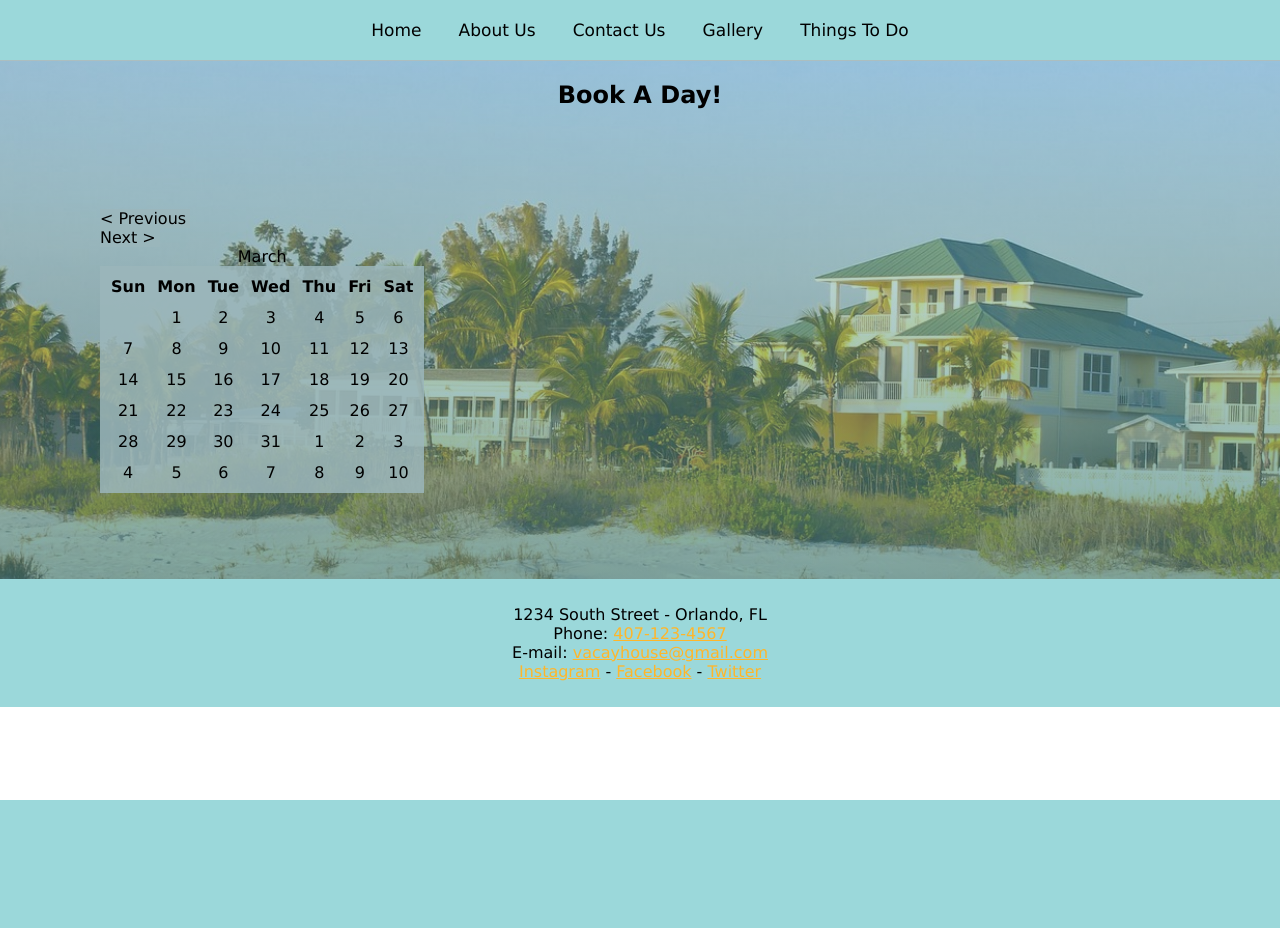
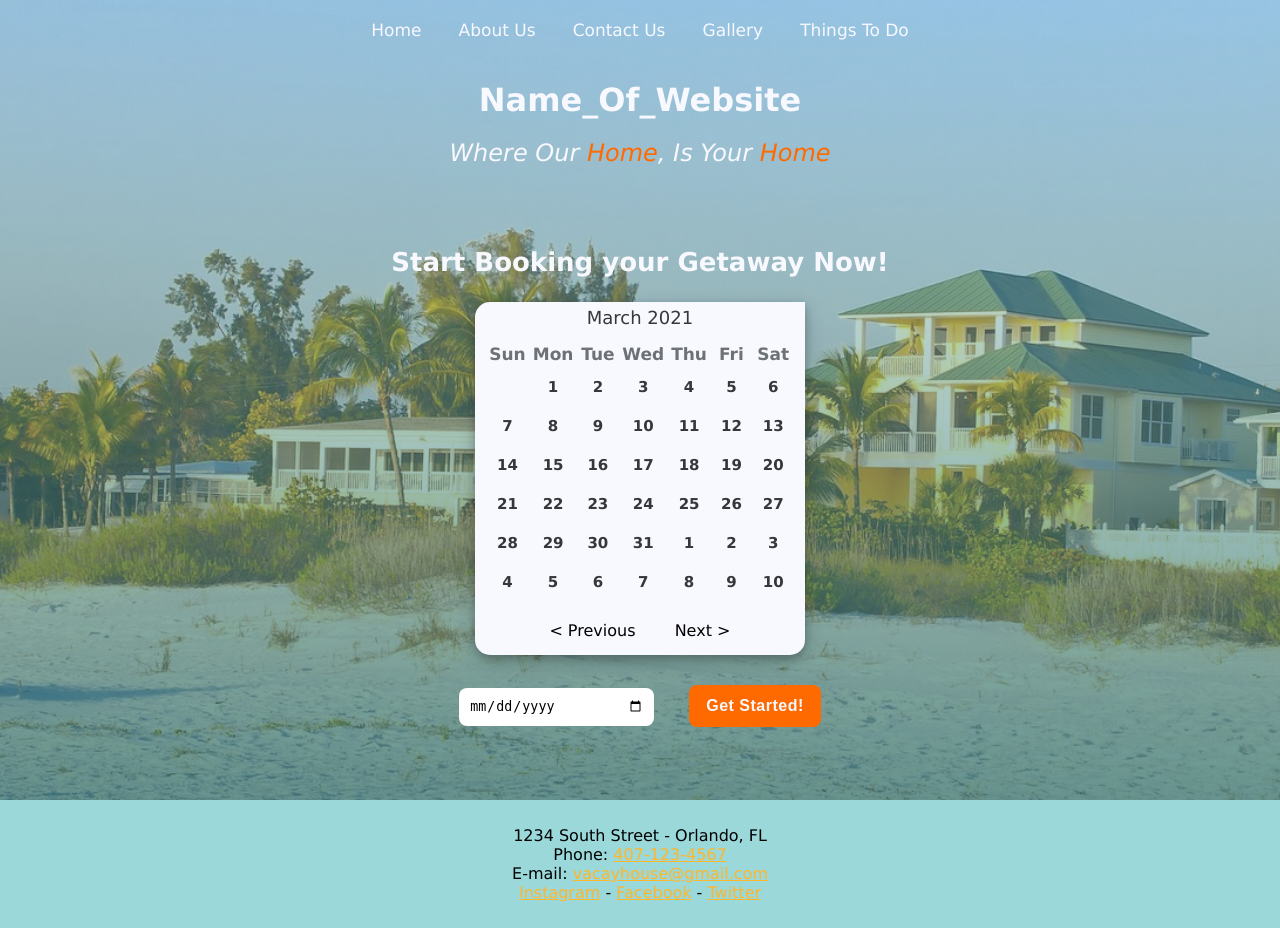
Before and after one commit to Weegee5859/airbnb_booking_website, a PHP site: page /home.php in a window 1280 px wide. Before the commit the page ends 800 px from the top, so only its background shows below. Run offline with PHP 8.4, Linux system fonts and the light colour scheme.

Commit message:
udpated homepage
-html
Homepage updated
added title and motto
calender updated
added "get started" button, current not linked to anything but will send you to "contact.php" page.

```diff
--- a/final_website/html/css/homepage.css
+++ b/final_website/html/css/homepage.css
@@ -4,40 +4,142 @@
  * Filename:	homepage.css
  */
 
+svg {
+	display: block;
+	margin: auto;
+}
 
-body#home {
+#website_title {
+	color: #f8f8ff;
+	font-weight: bold;
+	margin-bottom: 5px;
+}
+
+#website_motto {
+	font-size: 24px;
+	font-weight: lighter;
+	color: #f8f8ff;
+	font-style: italic;
+}
+
+#website_motto_contrast {
+	color: #ff6a00;
+	font-style: italic;
+}
+/* overwirtting header css */
+#nav_list {
+	background-color: rgba(0,0,0,0);
+}
+
+#top_image_container {
 	background-image: linear-gradient(#b5e2e340, #296d70B4), url("../resources/vac_house.jpg");
 	background-position: center;
 	background-repeat: no-repeat;
 	background-size: cover;
+	height: 100vh;
+	text-align: center;
 }
 
 #calH {
+	color: #f8f8ff;
+	font-size: 26px;
+	font-weight: bold;
+	margin-top: 80px;
+	margin-bottom: 10px;
 	position: relative;
 	text-align: center;
 }
 
+#contact_us_button {
+	background-color: #ff6a00;
+	border: 0px solid rgba(0,0,0,0);
+	border-radius: 8px;
+	color: #f8f8ff;
+	font-size: 16px;
+	font-weight: bold;
+	letter-spacing: .5px;
+	margin-left: 30px;
+	margin-top: 15px;
+	padding: 12px;
+	padding-left: 17px;
+	padding-right: 17px;
+	text-align: center;
+}
+
 #dates {
-	height: 270px;
-	width: 328px;
-	position: center;
-	margin: 100px;
+	padding: 15px;
+}
+
+
+#home_input_date {
+	border-radius: 8px;
+	padding: 10px;
+	width: 175px;
+	border: 0px solid white;
 }
 
 #prev {
-	background-color: rgba(156,183,187,.85);
-	width: 90px;
 	border-color: black;
 	border: 20px;
+	display: inline-block;
+	width: 90px;
 }
 
 #next {
-	background-color: rgba(156,183,187,.85);
+	display: inline-block;
 	width: 60px;
 }
 
 #dateCal {
 	text-align: center;
-	background-color: rgba(156,183,187,.85);
-	border-spacing: 10px;
+	border-spacing: 5px;
+	margin-left: auto;
+	margin-right: auto;
+	padding: 5px;
+	padding-left: 8px;
+	padding-right: 8px;
+	padding-bottom: 2px;
 }
+#dateCal th {
+	color: #6c7275;
+	font-size: 17px;
+}
+
+#dateCal td {
+	padding: 6px;
+	border: 2px solid rgba(0,0,0,0);
+	color: #353839;
+	font-size: 15px;
+	font-weight: bold;
+	transition: color 0.3s ease-out, border 0.3s ease-out;
+	text-align: center;
+}
+
+#dateCal td:hover {
+	border: 2px solid red;
+	color: red;
+}
+
+#dateCal caption {
+	color: #353839;
+	font-size: 18px;
+	padding: 5px;
+
+}
+
+#dateCal_container {
+	background-color: #f8f8ff;
+	display:inline-block;
+	box-shadow: 0 4px 8px 0 rgba(0, 0, 0, 0.2), 0 6px 20px 0 rgba(0, 0, 0, 0.19);
+	border-radius: 15px;
+	border-top-right-radius: 0px;
+}
+
+#prev_next_buttons_container {
+	margin: 15px;
+}
+
+#prev_next_buttons_container div {
+	margin-left: 15px;
+	margin-right: 15px;
+}
--- a/final_website/html/css/stylesheet.css
+++ b/final_website/html/css/stylesheet.css
@@ -19,7 +19,6 @@
 
 #nav_list {
 	background-color: #9bd8da;
-	border-bottom: 1px solid rgba(180,180,180,0.7);
 	display: inline-block;
 	list-style-type: none;
 	margin: 0;
@@ -34,7 +33,7 @@
 
 #nav_item a {
 	display: block;
-	color: #000;
+	color: #f8f8ff;
 	padding: 8px 16px;
 	text-decoration: none;
 	padding-top: 20px;
--- a/final_website/html/home.php
+++ b/final_website/html/home.php
@@ -14,18 +14,22 @@ Filename:	home.html
 	<link rel="stylesheet" href="css/homepage.css" />
 </head>
 <body id="home" >
+	<div id="top_image_container">
 		<?php include 'header.html';?>
+
+		<h1 id="website_title">Name_Of_Website</h1>
+
+		<h2 x="0" y="15" id="website_motto">
+			Where Our <span id="website_motto_contrast">Home</span>, Is Your <span id="website_motto_contrast">Home</span>
+		</h2>
 		<!--will be changed to better pictuer, closer up.-->
-	<div>
-	<p> <!--title for calander.-->
-		<h2 id="calH">Book A Day!</h2>
-	</p>
+		<!--title for calander.-->
+		<p id="calH">Start Booking your Getaway Now!</p>
 		<div id="dates">
 			<!--Calander will update to have JavaScript/PHP-->
-		<div id="prev">&lt; Previous</div>
-		<div id="next">Next &gt;</div>
+			<div id="dateCal_container">
 				<table id="dateCal">
-			<caption>March</caption>
+					<caption>March 2021</caption>
 					<tr>
 						<th>Sun</th>
 						<th>Mon</th>
@@ -90,7 +94,16 @@ Filename:	home.html
 						<td>10</td>
 					</tr>
 				</table>
+
+				<div id="prev_next_buttons_container">
+					<div id="prev">&lt; Previous</div>
+					<div id="next">Next &gt;</div>
 				</div>
+			</div>
+		</div>
+
+		<input type="date" id="home_input_date">
+		<button type="button" id="contact_us_button">Get Started!</button>
 	</div>
 	<?php include 'footer.html';?>
 </body>
```
Lines whose indentation alone changed are shown as unchanged.
